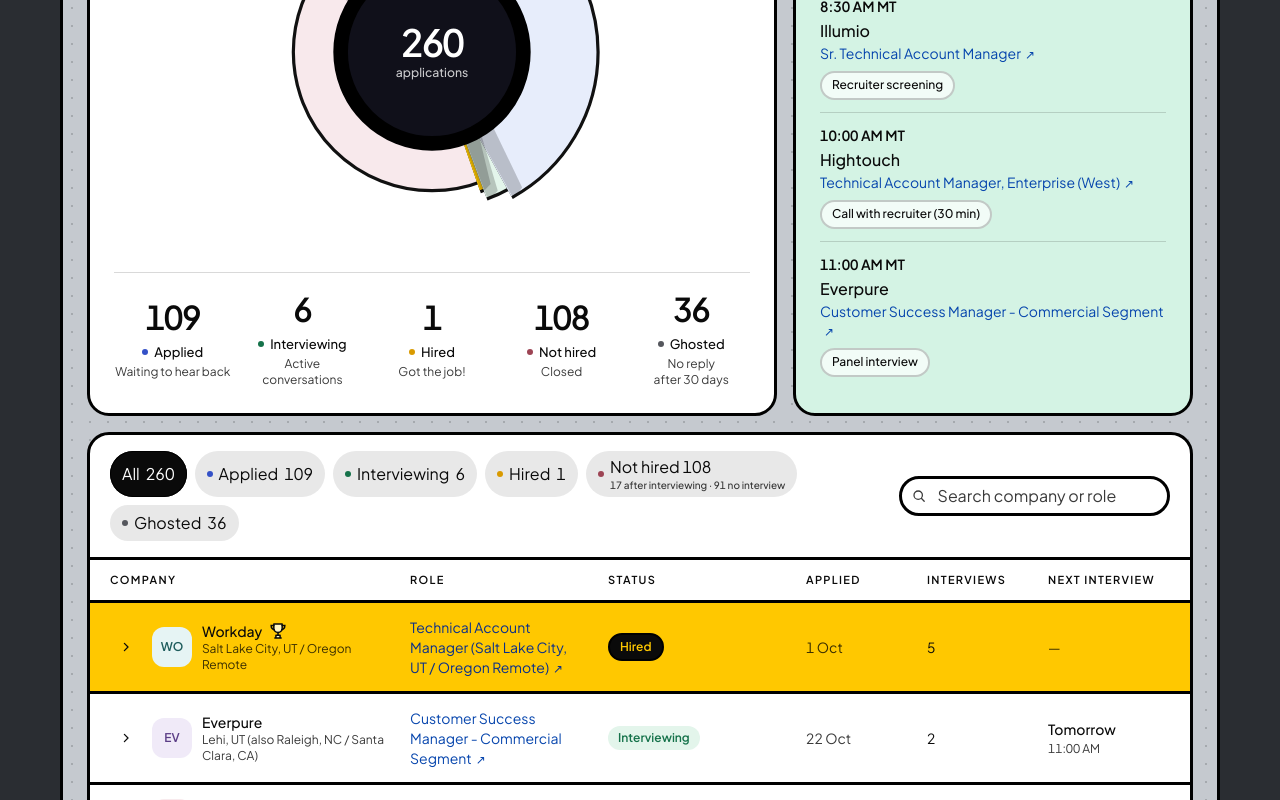
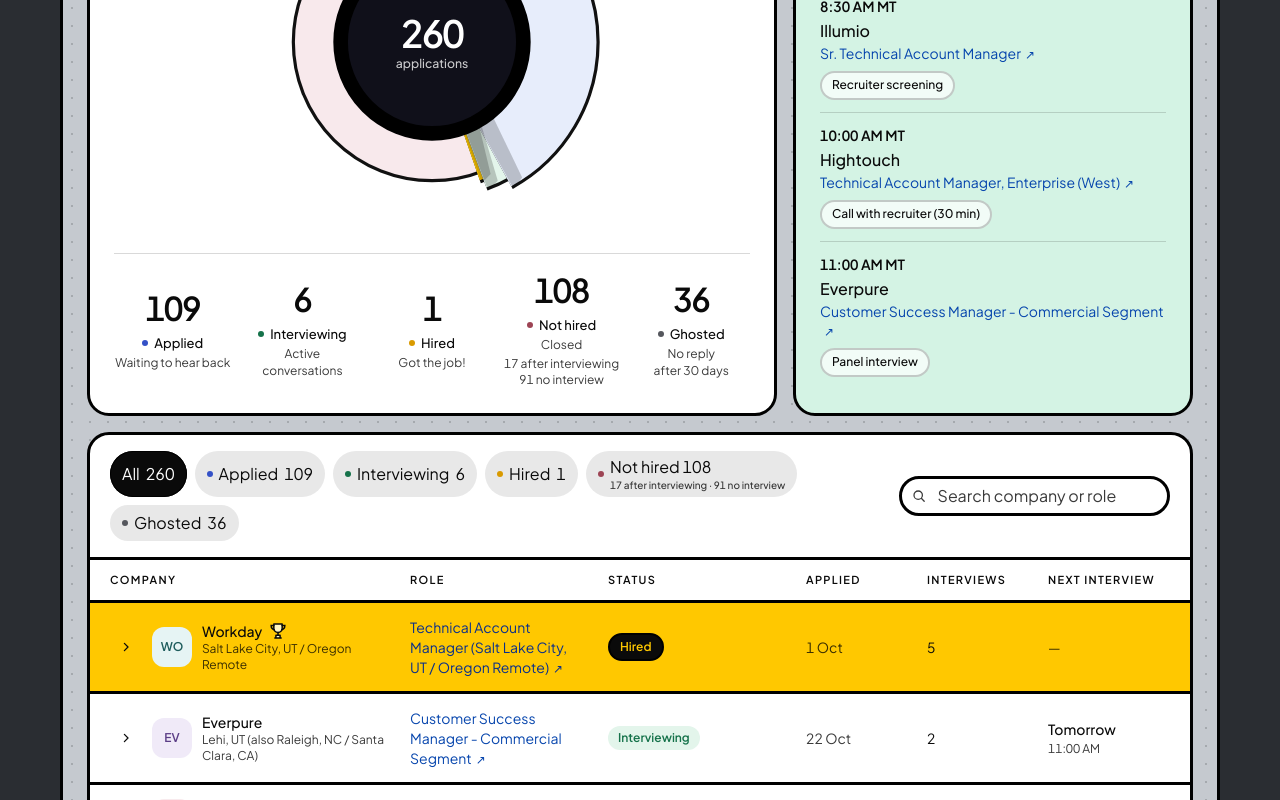
Before and after one commit to LEED337/job-status-board, a React (Vite) app: page / in a window 1280 px wide. Shown: the part 668-1468 px from the top of the page. Built offline with nearby package versions, Linux system fonts and the light colour scheme.

Commit message:
Show Not hired after-interviewing and no-interview sub-counts

```diff
--- a/src/components/Summary.tsx
+++ b/src/components/Summary.tsx
@@ -1,6 +1,7 @@
 import { useEffect, useId, useState, type FocusEvent, type KeyboardEvent, type MouseEvent, type PointerEvent } from "react";
 import {
   countByStatus,
+  countNotHiredSplits,
   dayDistance,
   formatTime,
   interviewDate,
@@ -528,6 +529,7 @@ function NextInterviewCard({ applications, now }: SummaryProps) {
 
 export function Summary({ applications, now }: SummaryProps) {
   const counts = countByStatus(applications, now);
+  const notHiredSplit = countNotHiredSplits(applications, now);
   const total = applications.length;
   const segments = buildSegments(counts, total);
   const signature = segments.map((segment) => `${segment.status}:${segment.count}`).join("|");
@@ -658,6 +660,16 @@ export function Summary({ applications, now }: SummaryProps) {
                 </span>
                 <span className="mt-1 block text-balance text-[10px] leading-snug text-muted min-[380px]:text-[11px] sm:text-xs">
                   {meta.caption}
+                  {status === "Not hired" && counts[status] > 0 ? (
+                    <>
+                      <span className="mt-0.5 block">
+                        <span className="num">{notHiredSplit.afterInterviewing}</span> after interviewing
+                      </span>
+                      <span className="block">
+                        <span className="num">{notHiredSplit.noInterview}</span> no interview
+                      </span>
+                    </>
+                  ) : null}
                 </span>
               </button>
             );
```
